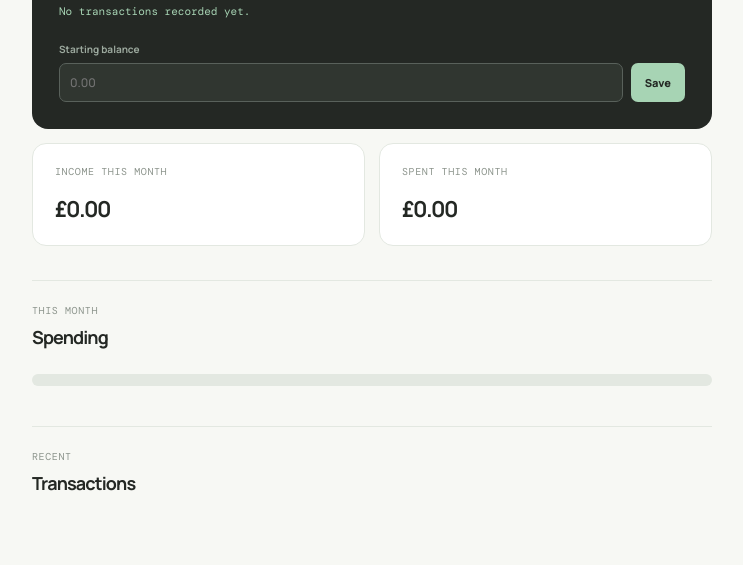
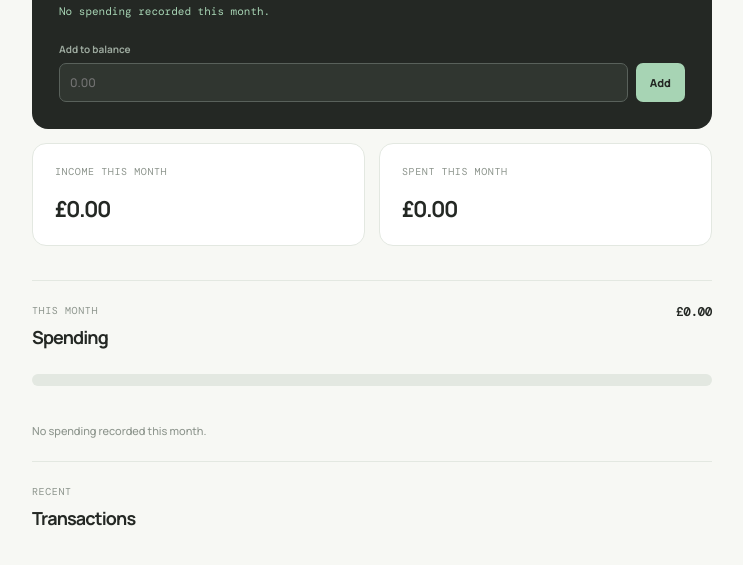
Before and after one commit to GamanMil/spending_dashboard, a website: page src/index.html in a window 1280 px wide. Shown: the part 355-920 px from the top of the page, without its empty margins (268-1011 px from the left). Drawn offline with nearby package versions, Linux system fonts and the light colour scheme.

Commit message:
changed balance button to add to balance instead and made it clear field after entering

```diff
--- a/src/index.html
+++ b/src/index.html
@@ -24,12 +24,12 @@
       <section class="balance">
         <p class="label">Current balance</p>
         <strong id="current-balance">£0.00</strong>
-        <p class="change" id="balance-change">Set your starting balance below.</p>
+        <p class="change" id="balance-change">Add funds below to increase your balance.</p>
         <form class="balance-form" id="balance-form">
-          <label for="balance-input">Starting balance</label>
+          <label for="balance-input">Add to balance</label>
           <div class="balance-input-row">
             <input id="balance-input" required type="number" min="0" step="0.01" placeholder="0.00" />
-            <button type="submit">Save</button>
+            <button type="submit">Add</button>
           </div>
         </form>
       </section>
@@ -51,10 +51,11 @@
             <p class="label">This month</p>
             <h2>Spending</h2>
           </div>
-          <strong></strong>
+          <strong id="monthly-spending-total">£0.00</strong>
         </div>
         <div class="spending-bar" aria-label="Spending breakdown"></div>
         <div class="legend"></div>
+        <div class="monthly-spending-list" id="monthly-spending-list"></div>
       </section>
 
       <section class="transactions">
--- a/src/script.js
+++ b/src/script.js
@@ -6,6 +6,8 @@ const balanceInput = document.querySelector("#balance-input");
 const currentBalance = document.querySelector("#current-balance");
 const balanceChange = document.querySelector("#balance-change");
 const spentTotal = document.querySelector("#spent-total");
+const monthlySpendingTotal = document.querySelector("#monthly-spending-total");
+const monthlySpendingList = document.querySelector("#monthly-spending-list");
 const storageKey = "northstar-transactions";
 const balanceStorageKey = "northstar-starting-balance";
 
@@ -28,11 +30,15 @@ const getStartingBalance = () => {
   return Number.isFinite(storedBalance) && storedBalance >= 0 ? storedBalance : 0;
 };
 
+const addToStartingBalance = (amount) => {
+  saveStartingBalance(getStartingBalance() + amount);
+};
+
 const saveStartingBalance = (amount) => {
   localStorage.setItem(balanceStorageKey, String(amount));
 };
 
-const renderTransaction = ({ description, amount, createdAt }) => {
+const createTransactionRow = ({ description, amount, createdAt }) => {
   const row = document.createElement("div");
   row.className = "transaction";
   const mark = document.createElement("span");
@@ -47,19 +53,55 @@ const renderTransaction = ({ description, amount, createdAt }) => {
   const value = document.createElement("strong");
   value.textContent = `−${formatCurrency(amount)}`;
   row.append(mark, details, value);
-  list.prepend(row);
+  return row;
+};
+
+const renderTransaction = (transaction) => {
+  list.prepend(createTransactionRow(transaction));
+};
+
+const isCurrentMonth = (createdAt) => {
+  if (!createdAt) return false;
+  const date = new Date(createdAt);
+  const now = new Date();
+  return date.getFullYear() === now.getFullYear() && date.getMonth() === now.getMonth();
+};
+
+const renderMonthlySpending = (transactions) => {
+  const monthlyTransactions = transactions.filter(({ createdAt }) => isCurrentMonth(createdAt));
+  const monthlySpent = monthlyTransactions.reduce(
+    (total, transaction) => total + Number(transaction.amount || 0),
+    0,
+  );
+  monthlySpendingTotal.textContent = formatCurrency(monthlySpent);
+  monthlySpendingList.replaceChildren();
+
+  if (!monthlyTransactions.length) {
+    const emptyState = document.createElement("p");
+    emptyState.className = "monthly-spending-empty";
+    emptyState.textContent = "No spending recorded this month.";
+    monthlySpendingList.append(emptyState);
+    return monthlySpent;
+  }
+
+  monthlyTransactions
+    .slice()
+    .reverse()
+    .forEach((transaction) => monthlySpendingList.append(createTransactionRow(transaction)));
+  return monthlySpent;
 };
 
 const renderSummary = () => {
   const transactions = getTransactions();
   const spent = transactions.reduce((total, transaction) => total + Number(transaction.amount || 0), 0);
+  const monthlySpent = renderMonthlySpending(transactions);
   const startingBalance = getStartingBalance();
   const balance = startingBalance - spent;
   currentBalance.textContent = formatCurrency(balance);
-  spentTotal.textContent = formatCurrency(spent);
-  balanceChange.textContent = spent
-    ? `${formatCurrency(spent)} spent since your starting balance.`
-    : "No transactions recorded yet.";
+  spentTotal.textContent = formatCurrency(monthlySpent);
+  balanceChange.textContent = monthlySpent
+    ? `${formatCurrency(monthlySpent)} spent this month.`
+    : "No spending recorded this month.";
   balanceInput.value = startingBalance ? startingBalance.toFixed(2) : "";
 };
 
@@ -99,8 +141,9 @@ balanceForm.addEventListener("submit", (event) => {
   const amount = Number(balanceInput.value);
   if (!Number.isFinite(amount) || amount < 0) return;
 
-  saveStartingBalance(amount);
+  addToStartingBalance(amount);
   renderSummary();
+  balanceInput.value = "";
 });
 
 document.addEventListener("keydown", (event) => {
--- a/src/styles.css
+++ b/src/styles.css
@@ -30,6 +30,7 @@ h1 { max-width: 430px; margin: 0; font-size: clamp(29px, 7vw, 44px); line-height
 .spending, .transactions { padding: 23px 0; border-top: 1px solid var(--line); }.section-heading h2 { margin: 0; font-size: 18px; letter-spacing: -.05em; }.section-heading > strong { font-family: "DM Mono", monospace; font-size: 12px; }
 .spending-bar { display: flex; gap: 3px; height: 12px; margin: 25px 0 17px; overflow: hidden; border-radius: 8px; background: var(--line); }.spending-bar span { display: block; height: 100%; }.housing { width: 46%; background: var(--purple); }.food { width: 23%; background: var(--coral); }.transport { width: 13%; background: var(--yellow); }.other { flex: 1; background: var(--green); }
 .legend { display: grid; grid-template-columns: repeat(4, 1fr); gap: 12px; }.legend span { display: grid; grid-template-columns: 8px 1fr; gap: 6px; color: var(--muted); font-size: 10px; }.legend i { width: 7px; height: 7px; margin-top: 3px; border-radius: 50%; }.legend b { grid-column: 2; color: var(--ink); font-family: "DM Mono", monospace; font-size: 10px; font-weight: 400; }
+.monthly-spending-list { margin-top: 20px; }.monthly-spending-list .transaction:first-child { border-top: 1px solid var(--line); }.monthly-spending-empty { margin: 20px 0 0; color: var(--muted); font-size: 11px; }
 .transaction { display: flex; align-items: center; gap: 12px; padding: 14px 0; border-bottom: 1px solid var(--line); }.transaction-mark { display: grid; place-items: center; width: 28px; height: 28px; border-radius: 50%; background: #f3e9e5; color: #b76c58; font-size: 16px; }.transaction-mark.income { background: #e3f1e6; color: var(--green-dark); }.transaction span:nth-child(2) { display: grid; gap: 4px; flex: 1; }.transaction b { font-size: 11px; }.transaction small { color: var(--muted); font-size: 10px; }.transaction > strong { font-family: "DM Mono", monospace; font-size: 11px; font-weight: 400; }.income-text { color: var(--green-dark); }.footer-note { margin: 25px 0 0; color: var(--muted); font-size: 10px; text-align: center; }
 .modal-backdrop { position: fixed; inset: 0; display: grid; place-items: center; padding: 20px; background: rgba(36,40,36,.25); opacity: 0; pointer-events: none; transition: opacity .2s; }.modal-backdrop.open { opacity: 1; pointer-events: auto; }.modal { width: min(100%, 360px); padding: 26px; border: 0; border-radius: 16px; background: white; box-shadow: 0 18px 50px rgba(36,40,36,.2); position: relative; }.modal h2 { margin: 0 0 22px; font-size: 23px; letter-spacing: -.06em; }.modal label { display: grid; gap: 7px; margin-top: 14px; color: var(--muted); font-size: 10px; font-weight: 700; }.modal input { width: 100%; padding: 11px; border: 1px solid var(--line); border-radius: 7px; outline-color: var(--green-dark); font-size: 12px; }.modal .add-button { width: 100%; margin-top: 20px; }.close { position: absolute; top: 15px; right: 18px; border: 0; background: transparent; color: var(--muted); font-size: 24px; }
 @media (max-width: 500px) { .app { width: min(100% - 28px, 680px); padding-top: 22px; }.intro { margin-top: 58px; }.numbers { gap: 9px; }.numbers > div { padding: 16px; }.legend { grid-template-columns: 1fr 1fr; } }
```
